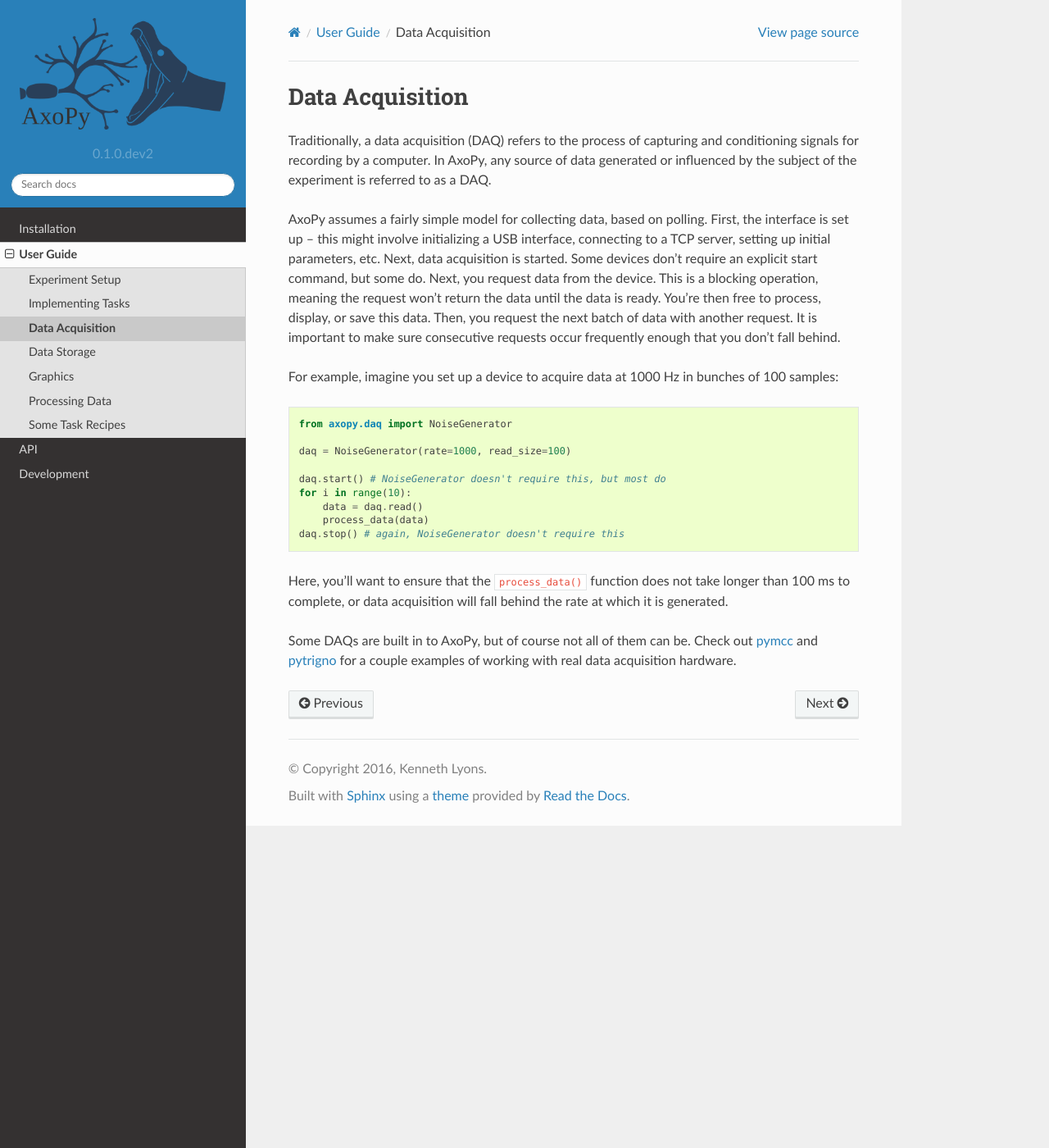
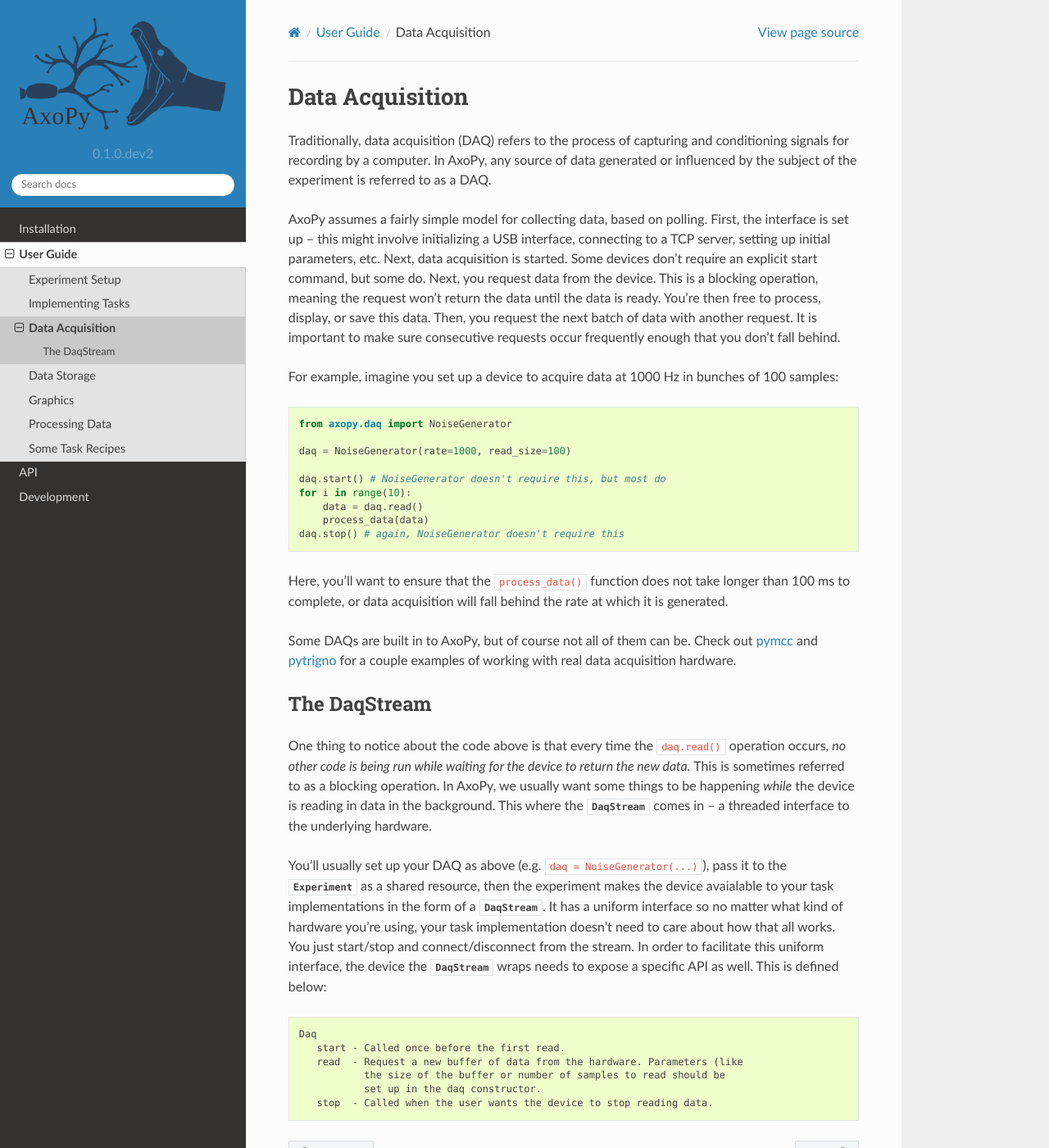
Before and after one commit to axopy/axopy, a Sphinx documentation site: the page built from docs/user_guide/daq.rst, in a window 1280 px wide and 1400 px high. Shown: the whole window at 82% size. Built offline with Sphinx 7.4.7 and the Read the Docs theme 2.0.0, drawn with Linux system fonts in a browser that asks for light colours.

Commit message:
At least define daq protocol. Fix recipe.

```diff
--- a/docs/user_guide/daq.rst
+++ b/docs/user_guide/daq.rst
@@ -6,7 +6,7 @@ Data Acquisition
 
 .. currentmodule:: axopy.daq
 
-Traditionally, a data acquisition (DAQ) refers to the process of capturing and
+Traditionally, data acquisition (DAQ) refers to the process of capturing and
 conditioning signals for recording by a computer. In AxoPy, any source of data
 generated or influenced by the subject of the experiment is referred to as
 a DAQ.
@@ -42,5 +42,35 @@ Some DAQs are built in to AxoPy, but of course not all of them can be. Check
 out pymcc_ and pytrigno_ for a couple examples of working with real data
 acquisition hardware.
 
+The DaqStream
+=============
+
+One thing to notice about the code above is that every time the ``daq.read()``
+operation occurs, *no other code is being run while waiting for the device to
+return the new data.* This is sometimes referred to as a blocking operation. In
+AxoPy, we usually want some things to be happening *while* the device is
+reading in data in the background. This where the :class:`DaqStream` comes in
+-- a threaded interface to the underlying hardware.
+
+You'll usually set up your DAQ as above (e.g. ``daq = NoiseGenerator(...)``),
+pass it to the :class:`~axopy.experiment.Experiment` as a shared resource, then
+the experiment makes the device avaialable to your task implementations in the
+form of a :class:`DaqStream`. It has a uniform interface so no matter what kind
+of hardware you're using, your task implementation doesn't need to care about
+how that all works. You just start/stop and connect/disconnect from the stream.
+In order to facilitate this uniform interface, the device the
+:class:`DaqStream` wraps needs to expose a specific API as well. This is
+defined below:
+
+.. code-block:: text
+
+   Daq
+      start - Called once before the first read.
+      read  - Request a new buffer of data from the hardware. Parameters (like
+              the size of the buffer or number of samples to read should be
+              set up in the daq constructor.
+      stop  - Called when the user wants the device to stop reading data.
+
+
 .. _pymcc: https://github.com/ucdrascal/pymcc
 .. _pytrigno: https://github.com/ucdrascal/pytrigno
```
Also changed, not shown: docs/user_guide/task_recipes.rst (+17 -5 lines).
